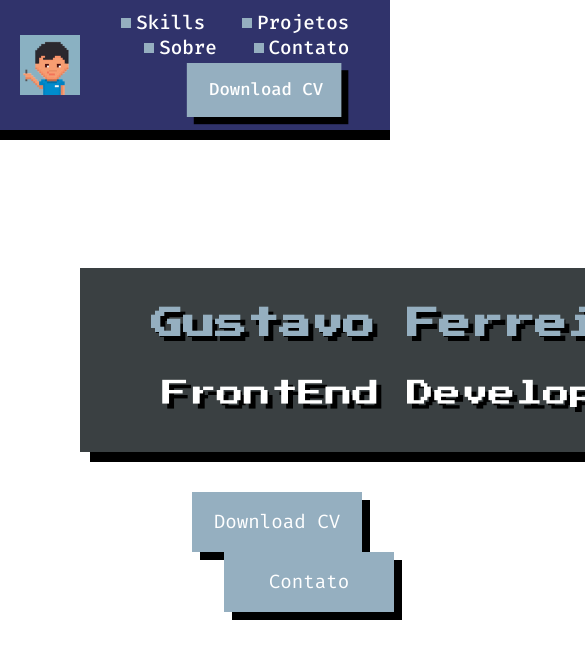
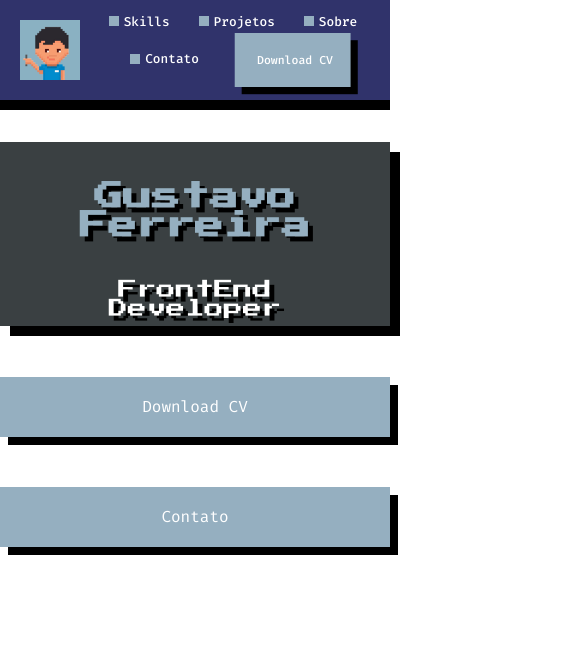
Before and after one commit to gustaferreira/meu-site-pessoal, a plain HTML site: page index.html in a window 390 px wide. Shown: the top 658 px of the page, 585 px wide, since content can reach past the window. Drawn offline with Linux system fonts and the light colour scheme.

Commit message:
third commit

```diff
--- a/index.html
+++ b/index.html
@@ -4,6 +4,7 @@
     <meta charset="UTF-8">
     <title>Dev Gustavo Ferreira</title>
     <link rel="stylesheet" href="style.css">
+    <link rel="stylesheet" media="screen and (max-width:810px)" href="mobile.css">
 </head>
 <body>
     <header>
--- /dev/null
+++ b/mobile.css
@@ -0,0 +1,36 @@
+.caixa-texto{
+    margin: 2rem auto;
+    width: 100%;
+    text-align: center;
+}
+
+.caixa-texto h1{
+    font-size: 1.8rem;
+}
+
+.caixa-texto span{
+    font-size: 1.2rem;
+}
+
+.botoes{
+    margin: 1.2rem 0;
+    text-align: center;
+    width: 100%;
+}
+
+.cv {
+    font-size: 1rem;
+    margin-bottom: 50px;
+    width: 100%;
+}
+
+.contato{
+    font-size: 1rem;
+    width: 100%;
+}
+
+nav a{
+    display: inline-flex;
+    font-size: 0.8rem;
+    margin-right: 0.8rem;
+}
```
Also changed, not shown: contato/contato.html (+1 -0 lines), projetos/projeto.html (+1 -0 lines), skills/skills.html (+1 -0 lines), sobre/sobre.html (+1 -0 lines), style.css (line endings or trailing spaces).
